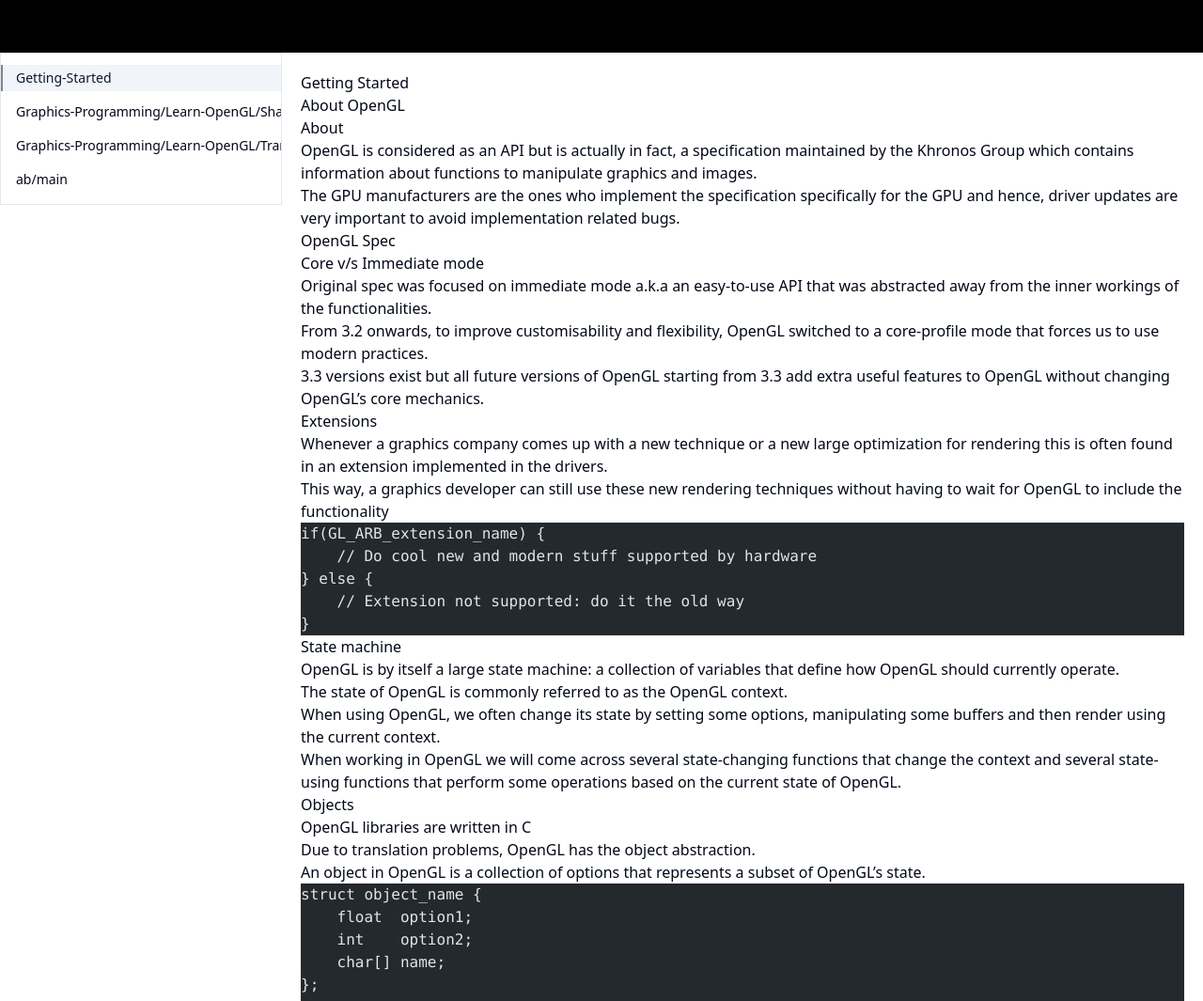
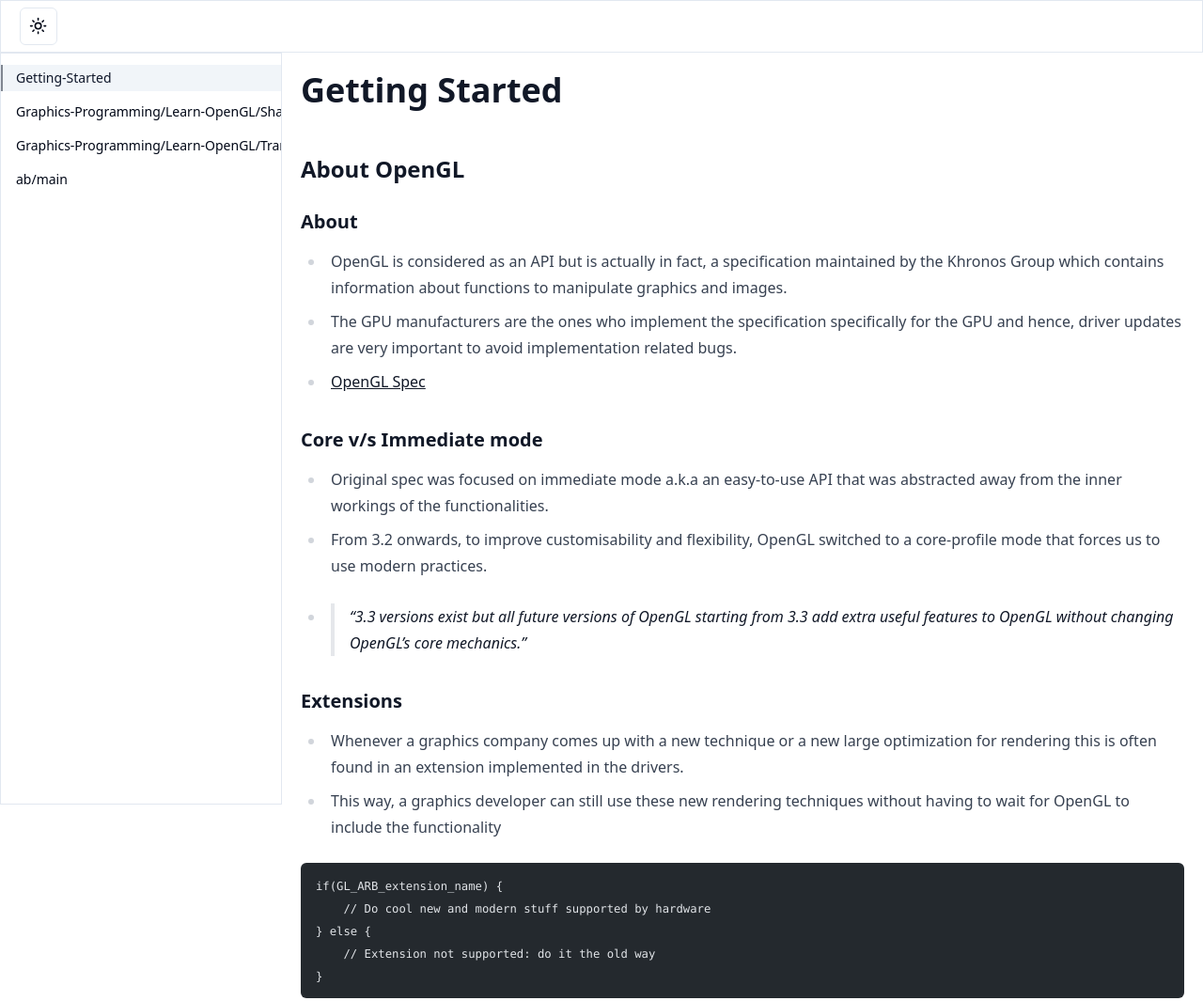
Before and after one commit to dhzdhd/obsidian-ssg, an Astro site: page /Getting-Started in a window 1280 px wide. Shown: the top 1065 px of the page at 94% size. Built offline with nearby package versions, Linux system fonts and the light colour scheme; Astro itself is replaced by a stand-in of ours; code samples lack their colours.

Commit message:
Add tw typography

```diff
--- a/package.json
+++ b/package.json
@@ -30,5 +30,8 @@
     "tailwindcss-animate": "^1.0.7",
     "typescript": "^5.3.3",
     "use-resize-observer": "^9.1.0"
+  },
+  "devDependencies": {
+    "@tailwindcss/typography": "^0.5.10"
   }
 }
--- a/src/layouts/Layout.astro
+++ b/src/layouts/Layout.astro
@@ -13,8 +13,6 @@ const posts = await Astro.glob("../posts/**/*.md");
 const data = posts.map((post, index) => {
   const rel_path = post.file.split("src/posts/")[1];
   const sanitized = rel_path.split(".md")[0];
-
-  console.log("ff" + index.toString());
 
   return { id: "ff" + index.toString(), url: "/" + sanitized, name: sanitized };
 }) satisfies TreeDataItem[];
@@ -32,15 +30,16 @@ const { title } = Astro.props;
     <title>{title}</title>
   </head>
   <body>
-    <header class="flex h-14 w-svw fixed bg-black"></header>
+    <header class="flex items-center px-5 h-14 w-svw fixed border-[1px]">
+      <ModeToggle client:load />
+    </header>
     <Tree
       client:load
       data={data}
-      className="flex-shrink-0 fixed w-[300px] h-[100vh - 3.5rem] mt-14 border-[1px]"
+      className="flex-shrink-0 fixed w-[300px] h-svh mt-14 border-[1px]"
       initialSelectedItemId="ff0"
       folderIcon={Folder}
     />
-    <!-- <ModeToggle client:load /> -->
     <div class="pl-[300px] pt-14">
       <slot />
     </div>
--- a/src/pages/[...slug].astro
+++ b/src/pages/[...slug].astro
@@ -50,7 +50,7 @@ const { Content } = Astro.props.post;
 </script>
 
 <Layout title="Hello">
-  <article class="p-5">
+  <article class="p-5 prose prose-base dark:prose-invert max-w-none">
     <Content />
   </article>
 </Layout>
--- a/src/styles/globals.css
+++ b/src/styles/globals.css
@@ -59,4 +59,12 @@
   body {
     @apply bg-background text-foreground;
   }
+
+  h1 {
+    @apply text-5xl
+  }
+
+  h2 {
+    @apply text-3xl
+  }
 }
--- a/tailwind.config.mjs
+++ b/tailwind.config.mjs
@@ -68,5 +68,5 @@ module.exports = {
       },
     },
   },
-  plugins: [require("tailwindcss-animate")],
+  plugins: [require("tailwindcss-animate"), require("@tailwindcss/typography")],
 };
```
Also changed, not shown: 1 other file.
